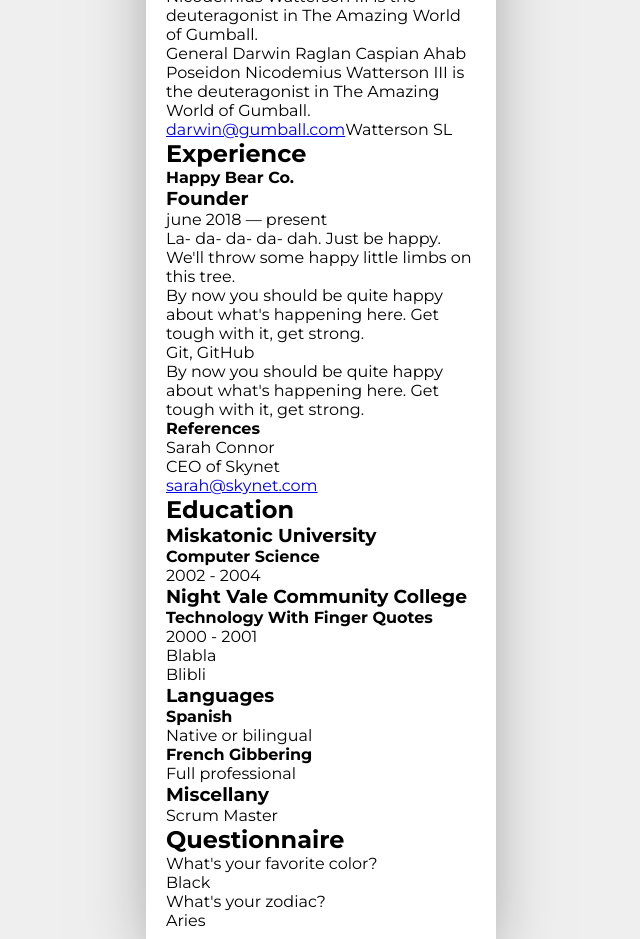
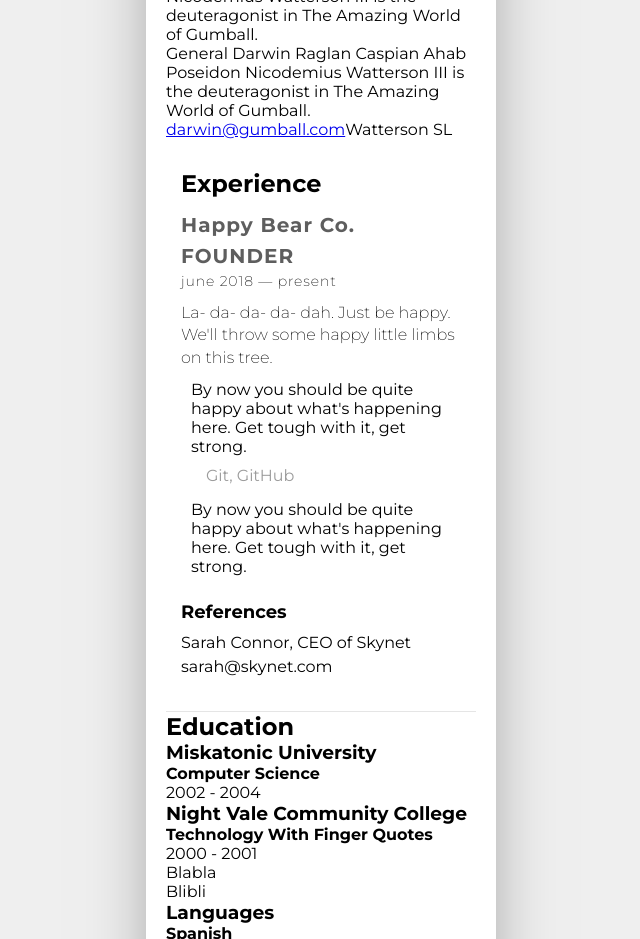
Before and after one commit to sayheylaura/manfred-awesomic-cv, a React (Create React App) app: page / in a window 1280 px wide. Shown: the part 780-1719 px from the top of the page, without its empty margins (319-959 px from the left). Built offline with nearby package versions, Linux system fonts and the light colour scheme.

Commit message:
styles and Experience div

```diff
--- a/src/components/Experience/Experience.scss
+++ b/src/components/Experience/Experience.scss
@@ -1,46 +1,121 @@
 // //experience
-// experience__title
+.experience__wrapper {
+  padding: 30px 15px;
+  border-bottom: 1px rgba(0, 0, 0, 0.1) solid;
+}
+.experience__title{
+  text-align: left;
+  font-size: 24px;
+  font-weight: bold;
+  padding-bottom: 12px;
+}
 // experience__list
 
 
-// //company
-
+// //Company
 // company__item
-// company__name
+.company__name {
+  font-size: 20px;
+  font-weight: bold;
+  line-height: 0.55;
+  letter-spacing: 1px;
+  color:#5e5e5e;
+  padding: 10px 0;
+}
 
 
 // //RoleList
-
 // role-list__list
 
 // //RoleItem
 // role-list__item
-// role-list__wrapper
-// role-list__role-name
-// role-list__date
+.role-list__wrapper{
+  display: flex;
+  flex-direction: column;
+  padding-bottom: 10px
+}
+
+//same as company_name but uppercase
+.role-list__role-name{
+  font-size: 20px;
+  font-weight: bold;
+  line-height: 0.55;
+  letter-spacing: 1px;
+  color:#5e5e5e;
+  padding: 10px 0;
+  text-transform: uppercase
+}
+.role-list__date{
+  font-size: 14px;
+  font-weight: 100;
+  line-height: 0.71;
+  letter-spacing: 0.9px;
+  color: #000000;
+  padding: 5px 0
+}
 
 
-// //challenges (for a role)
+// //Challenges (for a role)
 // challenges__list
 // challenges__item
-// challenges__item-summary
+.challenges__item-summary{
+  font-family: Montserrat;
+  font-size: 16px;
+  font-weight: 300;
+  line-height: 1.41;
+  color: #000000;
+}
 
 
 
-// //challengesActions (nested in roleItem - challenges)
-// challengesActions__list
-// challengesActions__item
-// challengesActions__item-summary
-// challengesActions__item-tools
+// //ChallengesActions (nested in roleItem - challenges)
+// .challengesActions__list{
+//   list-style: disc inside;
+// }
+.challengesActions__item{
+  padding-top: 5px;
+}
+.challengesActions__item-summary{
+  padding: 5px 0;
+  padding-left: 10px;
+}
+.challengesActions__item-tools{
+  padding: 5px 0;
+  padding-left: 25px;
+  color: #9c9c9c;
+}
 
 
 //ReferencesList
-//reference-list__wrapper
-//reference-list__title
+.reference-list__wrapper{
+  padding-top: 20px;
+}
+.reference-list__title{
+  text-align: left;
+  font-size: 18px;
+  font-weight: bold;
+  padding-bottom: 10px;
+}
 //reference-list__list
 
 //ReferenceItem
-//reference-list__item
-//reference-list__name
-//reference-list__role
-//reference-list__contact
+.reference-list__item{
+  display: flex;
+  flex-wrap: wrap;
+  font-size: 16px
+}
+.reference-list__name{
+
+}
+.reference-list__role{
+  flex-grow: 2;
+  &::before {
+		content: ", ";
+	}
+}
+.reference-list__contact{
+  text-decoration: none;
+  color: #000000;
+  padding: 5px 0;
+
+}
--- a/src/components/Experience/index.js
+++ b/src/components/Experience/index.js
@@ -1,4 +1,4 @@
-import React, { Component, Fragment } from 'react';
+import React, { Component } from 'react';
 import PropTypes from 'prop-types';
 import Company from '../Company';
 import "./Experience.scss";
@@ -9,7 +9,7 @@ class Experience extends Component {
   render() {
     const { sampleExperience } = this.props;
     return (
-      <Fragment>
+      <div className="experience__wrapper">
         <h2 className="experience__title">Experience</h2>
         <ul className="experience__list">
           {sampleExperience.map((item, index) => {
@@ -18,7 +18,7 @@ class Experience extends Component {
             );
           })}
         </ul>
-      </Fragment>
+      </div>
     );
   }
 }
```
